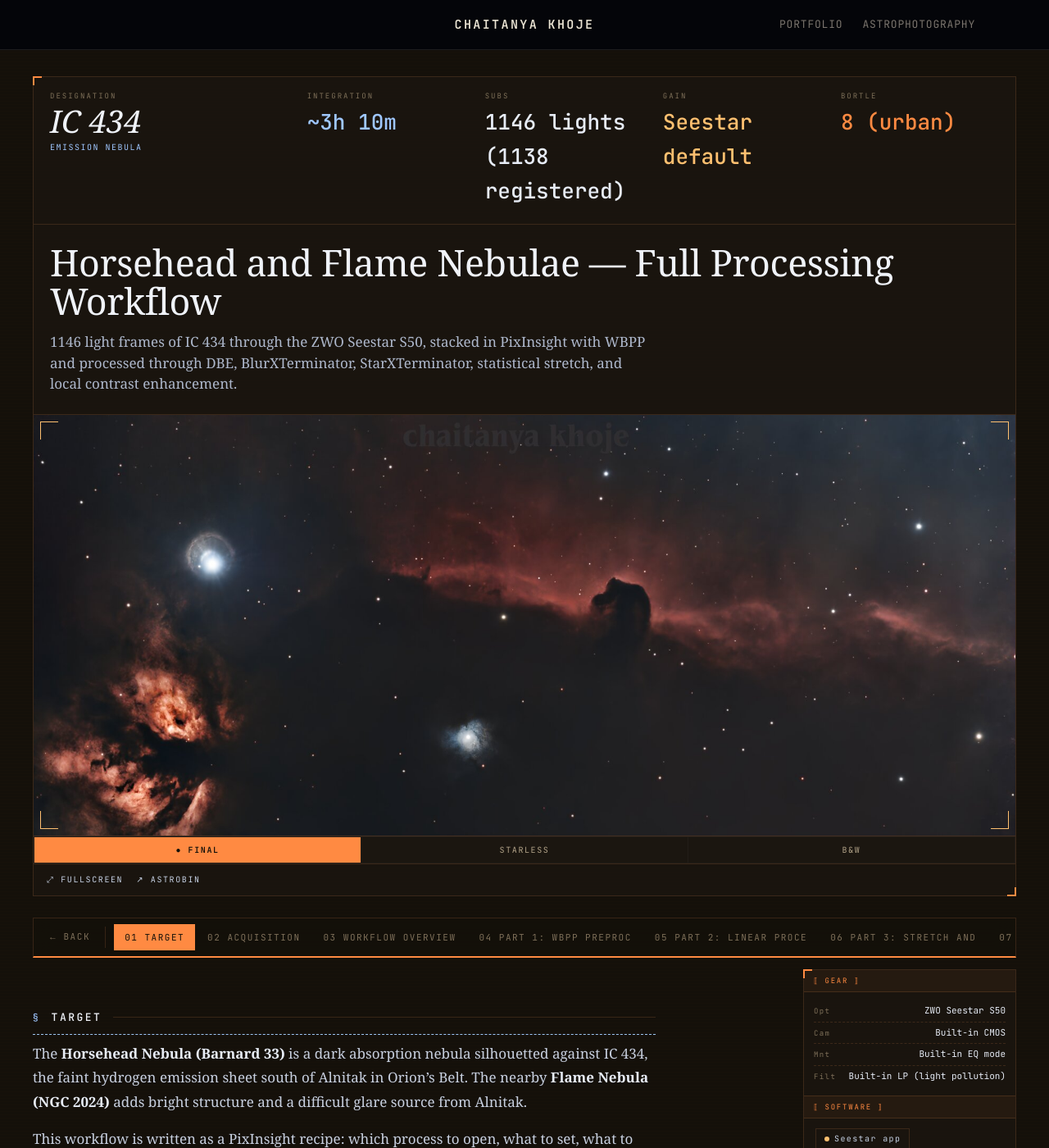
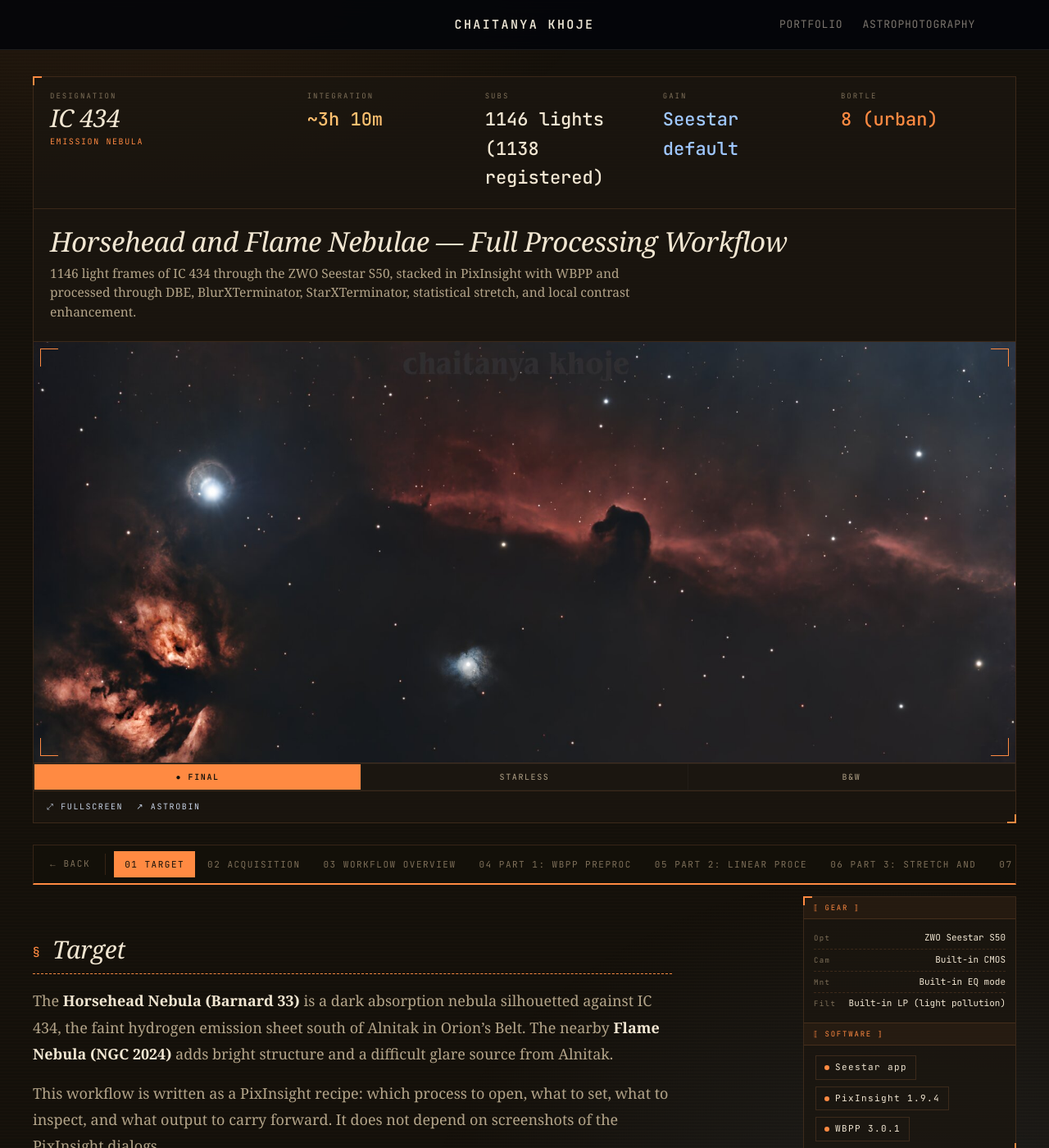
Before and after one commit to ChaitanyaKhoje/chaitanyakhoje.github.io, a Jekyll site: the page built from _posts/2026-05-18-horsehead-flame-nebula-wbpp-workflow.md, in a window 1280 px wide and 1400 px high. Shown: the whole window at 82% size. Built offline with Jekyll 4.4.1, drawn with Linux system fonts in a browser that asks for light colours; some web fonts are replaced.

Commit message:
fix: align After Dark post theme fully with reference design
- Replace cold scanline bg with warm radial gradient scene bg matching
  reference styles.css scene-bg (orange/blue soft radials)
- Fix telemetry designation: use italic serif display font, warm cream
  color, orange sub-label (was blue --db-a3)
- Scale down telemetry values to clamp(16px,1.8vw,22px) to match reference
- Fix h1/subtitle: italic serif, warm color tokens, smaller clamped size
- Fix prose h2: display serif italic with orange dashed border-bottom and
  orange § prefix; remove the full-width rule ::after line
- Fix prose links, blockquote border, code/pre backgrounds to warm tokens
- Fix image frame corner brackets to orange (--db-a1) not teal
- Fix sw-dot/sval/srow to warm orange/amber tokens throughout
- Change sidebar Object panel to amber brackets, keep Gear orange/Capture blue
- Fix footer "Checksum OK" color to orange
- Remove hero-desc duplicate (description already in title-row subtitle)

Co-Authored-By: Claude Sonnet 4.6 <noreply@anthropic.com>

```diff
--- a/assets/css/portfolio.css
+++ b/assets/css/portfolio.css
@@ -720,17 +720,18 @@ body.astro-page .article-shell {
   min-height: 100vh;
 }
 
-/* ── Scanline bg ── */
+/* ── Scene bg ── */
 .db-bg {
   position: fixed;
   inset: 0;
   pointer-events: none;
   z-index: 0;
-  background-image:
-    radial-gradient(rgba(255,220,180,0.4) 0.5px, transparent 0.5px),
-    repeating-linear-gradient(0deg, rgba(217,132,80,0.03) 0 1px, transparent 1px 4px);
-  background-size: 220px 220px, 100% 100%;
-  opacity: 0.65;
+  background:
+    radial-gradient(rgba(255,200,140,0.06) 0.5px, transparent 0.5px),
+    radial-gradient(900px 600px at 12% -10%, rgba(255,138,66,0.10), transparent 70%),
+    radial-gradient(900px 700px at 88% 110%, rgba(159,199,255,0.08), transparent 70%),
+    repeating-linear-gradient(0deg, rgba(255,200,140,0.02) 0 1px, transparent 1px 4px);
+  background-size: 220px 220px, 100% 100%, 100% 100%, 100% 100%;
 }
 
 /* ── Mission bar ── */
@@ -752,7 +753,7 @@ body.astro-page .article-shell {
   height: 7px;
   border-radius: 50%;
   background: var(--db-a1);
-  box-shadow: 0 0 8px var(--db-a1);
+  box-shadow: 0 0 10px var(--db-a1);
   flex-shrink: 0;
   animation: db-pulse 2.4s ease-in-out infinite;
 }
@@ -937,36 +938,38 @@ body.astro-page .article-shell {
 .db-telem-designation .db-telem-big-serif {
   font-family: var(--db-serif);
   font-style: italic;
-  font-size: 38px;
+  font-size: clamp(22px, 2.4vw, 30px);
   line-height: 1.05;
-  color: #f0f3f9;
+  color: var(--db-ink);
+  letter-spacing: -0.4px;
   margin-top: 2px;
 }
 
 .db-telem-designation .db-telem-sub {
   font-size: 10px;
-  letter-spacing: 1.5px;
-  color: var(--db-a3);
-  margin-top: 4px;
+  letter-spacing: 1.6px;
+  color: var(--db-a1);
+  margin-top: 5px;
+  text-transform: uppercase;
 }
 
 .db-telem-val {
   font-family: var(--db-mono);
   font-weight: 500;
-  font-size: 26px;
+  font-size: clamp(16px, 1.8vw, 22px);
   font-variant-numeric: tabular-nums;
-  color: #e7ecf6;
+  color: var(--db-ink);
   margin-top: 2px;
 }
 
 .db-telem-val--teal   { color: var(--db-a2); }
-.db-telem-val--blue   { color: var(--db-a2); }
+.db-telem-val--blue   { color: var(--db-a3); }
 .db-telem-val--red    { color: var(--db-a1); }
-.db-telem-val--amber  { color: var(--db-a3); }
+.db-telem-val--amber  { color: var(--db-a2); }
 .db-telem-val--orange { color: var(--db-a1); }
-.db-sval--amber  { color: var(--db-a3); }
+.db-sval--amber  { color: var(--db-a2); }
 .db-sval--orange { color: var(--db-a1); }
-.db-sval--blue   { color: var(--db-a2); }
+.db-sval--blue   { color: var(--db-a3); }
 
 /* ── Title row ── */
 .db-title-row {
@@ -979,22 +982,23 @@ body.astro-page .article-shell {
 }
 
 .db-h1 {
-  margin: 0 0 14px;
+  margin: 0 0 10px;
   font-family: var(--db-serif);
+  font-style: italic;
   font-weight: 400;
-  font-size: clamp(28px, 3.5vw, 48px);
-  line-height: 1.05;
+  font-size: clamp(22px, 2.6vw, 36px);
+  line-height: 1.06;
   letter-spacing: -0.4px;
-  color: #f0f3f9;
+  color: var(--db-ink);
 }
 
 .db-subtitle {
   margin: 0;
   font-family: var(--db-serif);
-  font-size: 17px;
+  font-size: 15.5px;
   line-height: 1.5;
-  color: #aeb8cc;
-  max-width: 740px;
+  color: var(--db-ink-sub);
+  max-width: 760px;
 }
 
 .db-title-right { text-align: right; }
@@ -1052,14 +1056,7 @@ body.astro-page .article-shell {
   color: var(--db-a3);
 }
 
-.db-hero-desc {
-  font-family: var(--db-serif);
-  font-size: 15px;
-  line-height: 1.55;
-  color: var(--db-ink-sub);
-  padding: 14px 20px;
-  border-bottom: 1px solid var(--db-rule);
-}
+.db-hero-desc { display: none; }
 
 .db-hero-img {
   width: 100%;
@@ -1137,10 +1134,10 @@ body.astro-page .article-shell {
   height: 22px;
 }
 
-.db-corner--tl { top: 8px; left: 8px; border-top: 1.5px solid var(--db-a2); border-left: 1.5px solid var(--db-a2); }
-.db-corner--tr { top: 8px; right: 8px; border-top: 1.5px solid var(--db-a2); border-right: 1.5px solid var(--db-a2); }
-.db-corner--bl { bottom: 8px; left: 8px; border-bottom: 1.5px solid var(--db-a2); border-left: 1.5px solid var(--db-a2); }
-.db-corner--br { bottom: 8px; right: 8px; border-bottom: 1.5px solid var(--db-a2); border-right: 1.5px solid var(--db-a2); }
+.db-corner--tl { top: 8px; left: 8px; border-top: 1.5px solid var(--db-a1); border-left: 1.5px solid var(--db-a1); }
+.db-corner--tr { top: 8px; right: 8px; border-top: 1.5px solid var(--db-a1); border-right: 1.5px solid var(--db-a1); }
+.db-corner--bl { bottom: 8px; left: 8px; border-bottom: 1.5px solid var(--db-a1); border-left: 1.5px solid var(--db-a1); }
+.db-corner--br { bottom: 8px; right: 8px; border-bottom: 1.5px solid var(--db-a1); border-right: 1.5px solid var(--db-a1); }
 
 .db-hud-ra,
 .db-hud-dec {
@@ -1351,20 +1348,21 @@ body.astro-page .article-shell {
 }
 
 .db-sw-pill {
-  padding: 4px 10px;
+  padding: 5px 10px;
   border: 1px solid var(--db-rule);
-  font-size: 10px;
+  font-family: var(--db-mono);
+  font-size: 11px;
   letter-spacing: 1.4px;
-  color: #c8d3e6;
+  color: var(--db-ink);
   display: inline-flex;
   align-items: center;
-  gap: 6px;
+  gap: 7px;
 }
 
 .db-sw-dot {
   width: 6px;
   height: 6px;
-  background: var(--db-a2);
+  background: var(--db-a1);
   border-radius: 50%;
   flex-shrink: 0;
 }
@@ -1372,60 +1370,65 @@ body.astro-page .article-shell {
 /* ── Prose ── */
 .db-prose {
   font-family: var(--db-serif);
-  font-size: 17px;
-  line-height: 1.72;
-  color: #c8d0e0;
-  max-width: 760px;
+  font-size: 18px;
+  line-height: 1.78;
+  color: var(--db-ink-sub);
+  max-width: 780px;
 }
 
 .db-prose h2 {
   display: flex;
-  align-items: center;
+  align-items: baseline;
   gap: 14px;
-  margin: 48px 0 8px;
-  padding-bottom: 9px;
-  border-bottom: 1px dashed var(--db-a3);
-  font-family: var(--db-mono);
-  font-weight: 500;
-  font-size: 13px;
-  letter-spacing: 2.5px;
-  color: #f0f3f9;
-  text-transform: uppercase;
+  margin: 48px 0 16px;
+  padding-bottom: 12px;
+  border-bottom: 1px dashed var(--db-a1);
+  font-family: var(--db-serif);
+  font-style: italic;
+  font-weight: 400;
+  font-size: clamp(22px, 2.6vw, 30px);
+  line-height: 1.15;
+  letter-spacing: -0.3px;
+  color: var(--db-ink);
+  text-transform: none;
 }
 
 .db-prose h2::before {
   content: '§';
-  font-size: 11px;
-  color: var(--db-a3);
-  letter-spacing: 2px;
-}
-
-.db-prose h2::after {
-  flex: 1;
-  content: '';
-  height: 1px;
-  background: var(--db-rule);
-}
+  font-family: var(--db-mono);
+  font-style: normal;
+  font-weight: 500;
+  font-size: 14px;
+  color: var(--db-a1);
+  letter-spacing: 1.5px;
+  position: relative;
+  top: -4px;
+  flex-shrink: 0;
+}
+
+.db-prose h2::after { display: none; }
 
 .db-prose h3 {
   font-family: var(--db-mono);
-  font-size: 11px;
+  font-size: 12px;
   letter-spacing: 1.8px;
   text-transform: uppercase;
-  color: #e7ecf6;
-  margin: 28px 0 10px;
+  color: var(--db-ink);
+  margin: 30px 0 12px;
+  font-weight: 600;
 }
 
 .db-prose p { margin: 0 0 16px; }
 
-.db-prose strong { color: #e7ecf6; }
-
-.db-prose a { color: var(--db-a3); text-decoration: underline; text-underline-offset: 3px; }
+.db-prose strong { color: var(--db-ink); }
+
+.db-prose a { color: var(--db-a1); text-decoration: underline; text-underline-offset: 3px; }
+.db-prose a:hover { color: var(--db-a2); }
 
 .db-prose hr {
   border: none;
   border-top: 1px solid var(--db-rule);
-  margin: 40px 0;
+  margin: 32px 0;
 }
 
 .db-prose table {
@@ -1451,7 +1454,7 @@ body.astro-page .article-shell {
   padding: 10px 12px;
   border-bottom: 1px solid var(--db-rule);
   font-variant-numeric: tabular-nums;
-  color: #cfd6e4;
+  color: var(--db-ink-sub);
 }
 
 /* Callout — markdown blockquote */
@@ -1460,11 +1463,11 @@ body.astro-page .article-shell {
   padding: 13px 17px;
   background: var(--db-panel);
   border: 1px solid var(--db-rule);
-  border-left: 3px solid var(--db-a3);
+  border-left: 3px solid var(--db-a1);
   font-family: var(--db-serif);
   font-size: 16px;
   line-height: 1.6;
-  color: #d8dde8;
+  color: var(--db-ink-sub);
 }
 
 .db-prose blockquote p { margin: 0; }
@@ -1473,13 +1476,13 @@ body.astro-page .article-shell {
 .db-prose code {
   font-family: var(--db-mono);
   font-size: 12px;
-  color: #aeb8cc;
+  color: var(--db-ink-sub);
 }
 
 .db-prose pre {
   margin: 18px 0;
   padding: 13px 16px;
-  background: #02040a;
+  background: var(--db-panel);
   border: 1px solid var(--db-rule);
   line-height: 1.6;
   overflow-x: auto;
@@ -1487,7 +1490,7 @@ body.astro-page .article-shell {
 }
 
 .db-prose code {
-  background: rgba(8,12,22,0.8);
+  background: var(--db-panel);
   padding: 1px 5px;
   border: 1px solid var(--db-rule);
 }
@@ -1655,13 +1658,13 @@ body.astro-page .article-shell {
 }
 
 .db-sval {
-  color: #e7ecf6;
+  color: var(--db-ink);
   font-variant-numeric: tabular-nums;
   text-align: right;
   font-size: 11px;
 }
 
-.db-sval--teal { color: var(--db-a2); }
+.db-sval--teal { color: var(--db-a1); }
 
 /* ── Footer ── */
 .db-footer {
```
